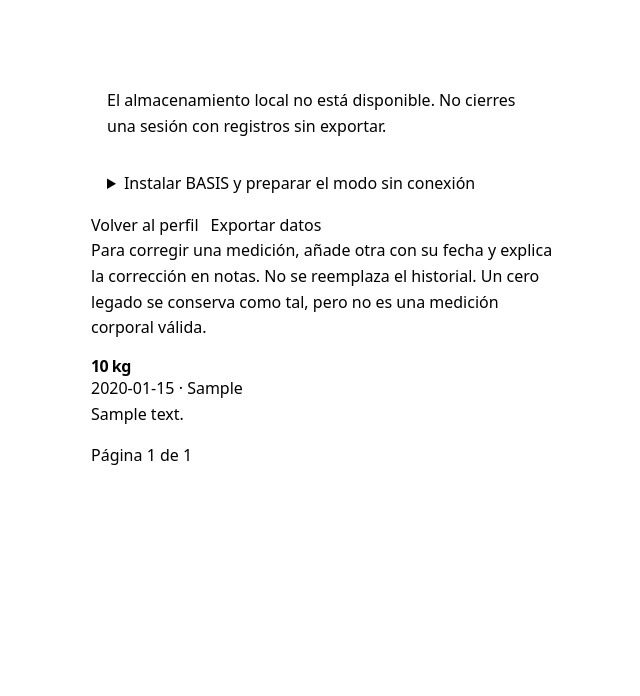
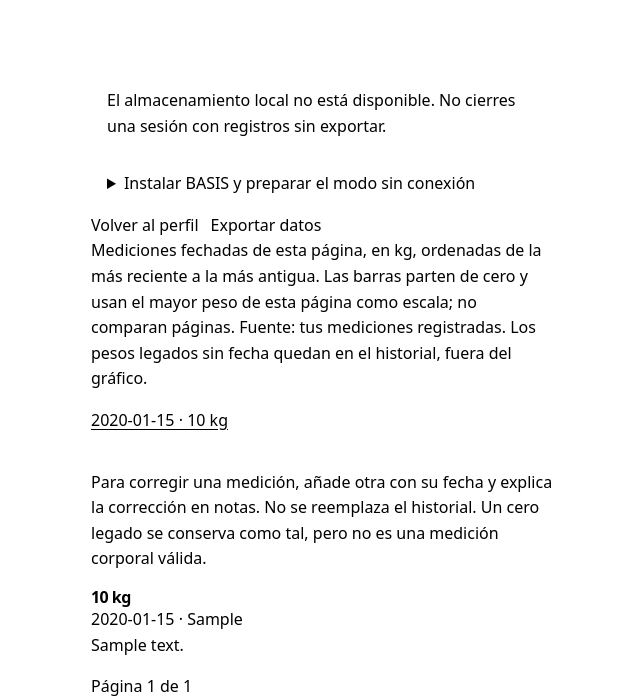
Before and after one commit to Mamut1195/django_basis_trainning_app, a Django app: template basis/modules/athletes/adapters/templates/athletes/profile/measurements.html in a window 1280 px wide. Shown: the top 696 px of the page, without its empty margins (317-957 px from the left). Run offline with Django 5.2, Linux system fonts and the light colour scheme; the template is opened without the code that fills it: most values are stand-ins (such as "Sample title", 1, 10 or a date in 2020); parts of the project's set-up code (start-up, migrations or seed data) failed here and were passed over; some libraries are stand-ins or nearby versions.

Commit message:
Show sourced observation charts in progress histories

```diff
--- a/basis/adapters/web/static/basis/css/app.css
+++ b/basis/adapters/web/static/basis/css/app.css
@@ -400,6 +400,33 @@ th {
   font-variant-numeric: tabular-nums;
   font-size: var(--font-lg);
 }
+.observation-chart {
+  display: grid;
+  gap: var(--space-3);
+  padding: 0;
+  list-style: none;
+}
+.observation-chart li {
+  display: grid;
+  gap: var(--space-1);
+}
+.observation-chart meter {
+  display: block;
+  width: min(100%, 24rem);
+  height: 1rem;
+}
+.observation-chart meter::-webkit-meter-bar {
+  background: var(--border);
+  border: 0;
+}
+.observation-chart meter::-webkit-meter-optimum-value,
+.observation-chart meter::-webkit-meter-suboptimum-value,
+.observation-chart meter::-webkit-meter-even-less-good-value {
+  background: var(--accent);
+}
+.observation-chart meter::-moz-meter-bar {
+  background: var(--accent);
+}
 .metric-list {
   display: grid;
   grid-template-columns: repeat(auto-fit, minmax(9rem, 1fr));
--- a/basis/modules/athletes/adapters/templates/athletes/profile/measurements.html
+++ b/basis/modules/athletes/adapters/templates/athletes/profile/measurements.html
@@ -1,4 +1,5 @@
 {% extends 'shared/base.html' %}
+{% load l10n %}
 {% block content %}
   <c-basis.page-heading title="Historial de peso"
                         subtitle="Mediciones realizadas en kg. Cada registro conserva su fecha; los valores legados no tienen fecha conocida." />
@@ -15,12 +16,32 @@
       Exportar datos
     </c-ui.button>
   </div>
+  <c-basis.card title="Evolución del peso">
+    <p>
+      Mediciones fechadas de esta página, en kg, ordenadas de la más reciente a la más antigua. Las barras parten de cero y usan el mayor peso de esta página como escala; no comparan páginas. Fuente: tus mediciones registradas. Los pesos legados sin fecha quedan en el historial, fuera del gráfico.
+    </p>
+    {% if chart_rows %}
+      <ul class="observation-chart">
+        {% for measurement in chart_rows %}
+          <li>
+            <a href="#measurement-{{ measurement.pk }}">{{ measurement.date|date:'Y-m-d' }} · {{ measurement.weight_kg }} kg</a>
+            {% localize off %}<meter min="0"
+       max="{{ chart_max }}"
+       value="{{ measurement.weight_kg }}"
+       aria-label="{{ measurement.date|date:'Y-m-d' }}: {{ measurement.weight_kg }} kilogramos"></meter>{% endlocalize %}
+          </li>
+        {% endfor %}
+      </ul>
+    {% else %}
+      <p>Sin mediciones fechadas en esta página.</p>
+    {% endif %}
+  </c-basis.card>
   <c-basis.card title="Registros privados">
     <p>
       Para corregir una medición, añade otra con su fecha y explica la corrección en notas. No se reemplaza el historial. Un cero legado se conserva como tal, pero no es una medición corporal válida.
     </p>
     {% for measurement in measurements %}
-      <div class="card-line">
+      <div class="card-line" id="measurement-{{ measurement.pk }}">
         <h3>{{ measurement.weight_kg }} kg</h3>
         <p>
           {% if measurement.date %}
--- a/basis/modules/athletes/adapters/web/views.py
+++ b/basis/modules/athletes/adapters/web/views.py
@@ -226,11 +226,15 @@ def measurement_history(request: HttpRequest) -> HttpResponse:
     rows = Measurement.objects.filter(owner=owner(request)).order_by(
         F("date").desc(nulls_last=True), "-pk"
     )
+    page = Paginator(rows, 20).get_page(request.GET.get("page"))
+    chart_rows = [row for row in page if row.date is not None and row.weight_kg > 0]
     return render(
         request,
         "athletes/profile/measurements.html",
         {
-            "measurements": Paginator(rows, 20).get_page(request.GET.get("page")),
+            "measurements": page,
+            "chart_rows": chart_rows,
+            "chart_max": max((row.weight_kg for row in chart_rows), default=None),
             "personal_access": can_edit_personal(owner(request).pk),
         },
     )
--- a/basis/modules/training/adapters/web/marks.py
+++ b/basis/modules/training/adapters/web/marks.py
@@ -73,6 +73,9 @@ def strength_marks(request: HttpRequest) -> HttpResponse:
             "valid": True,
             "measured": measured,
             "estimated": estimated,
+            "chart_exercise_selected": bool(exercise),
+            "measured_max": max((row.kg for row in measured.rows), default=None),
+            "estimated_max": max((row.kg for row in estimated.rows), default=None),
             "measured_query": measured_params.urlencode(),
             "estimated_query": estimated_params.urlencode(),
         },
```
Also changed, not shown: basis/bootstrap/tests/test_observation_charts.py (added, +53 -0 lines), basis/bootstrap/tests/test_strength_marks.py (+18 -0 lines), basis/modules/athletes/adapters/templates/athletes/profile/wellness.html (+39 -1 lines), basis/modules/training/adapters/templates/training/progress/marks.html (+24 -0 lines), tests/regression/test_profile_onboarding.py (+3 -2 lines).
